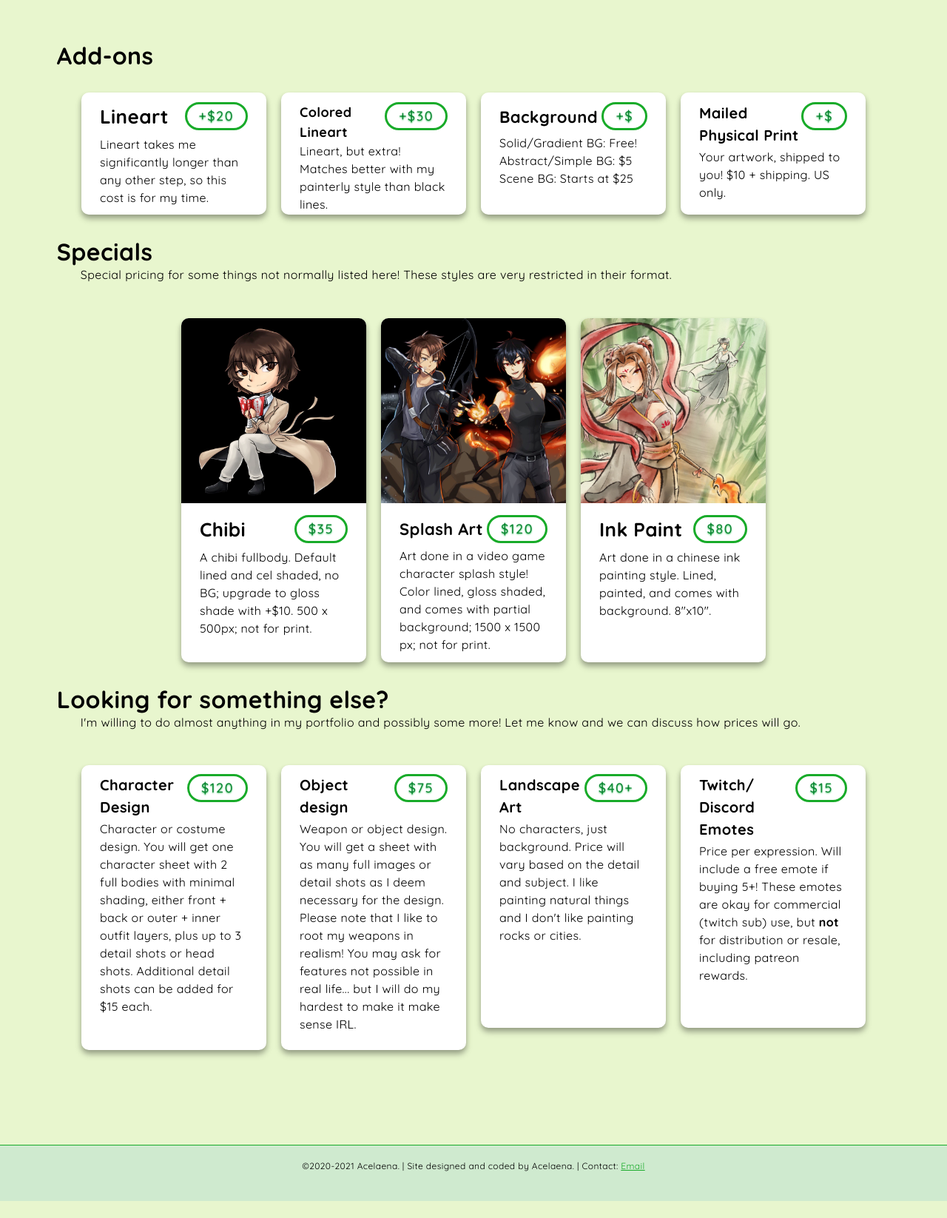
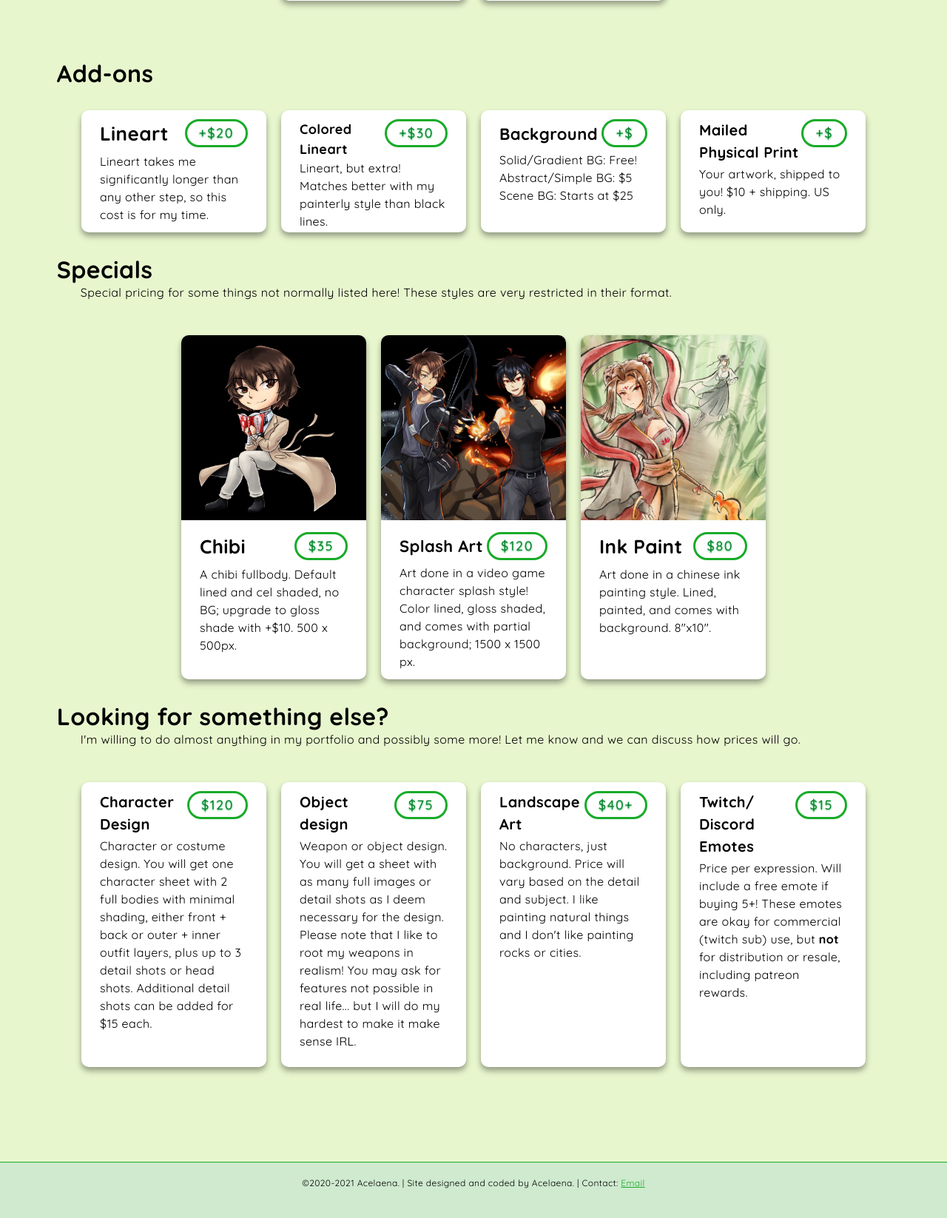
Before and after one commit to acelaena/acelaena.github.io, a PHP site: page /commissions/prices.html in a window 1280 px wide. Shown: the part 3452-5098 px from the top of the page at 74% size. Before the commit the page ends 5075 px from the top, so only its background shows below. Run offline with PHP 8.4, Linux system fonts and the light colour scheme.

Commit message:
mobileify

```diff
--- a/commissions/prices.html
+++ b/commissions/prices.html
@@ -69,7 +69,7 @@
         <h1>Commission Styles &amp; Prices</h1>
         </center>
         <br>
-        <p class="body" style="padding: 0 120px">All my prices are calculated in the following manner: base price * (sum of finish tiers + specific price).
+        <p class="body" style="padding: 0 10vw">All my prices are calculated in the following manner: base price * (sum of finish tiers + specific price).
             So for example, a cel shaded thigh up would be $15 * (1 + 0.25(t1) + 0.25(t2) + 0.3(celshade) ) = $27.
             This price does not include add-ons and additional charges like lineart, design, complexity, or rush fees. Price is by character; very simple or tiny characters may be discounted. Very large or detailed props may also warrant an additional charge.
             <br><br> Unless otherwise stated, all commissions are at an appropriate quality to print!</p>
@@ -156,7 +156,7 @@
 
         <h1>Tier 3: Roughs (+25%) </h1>
         <div class="container" style="padding: 20px 0;">
-            <div class="polaroid" style="height: 450px">
+            <div class="polaroid large1">
                 <img src="../portfolio/illustrations/thumbs/Shinobu_kocho.jpg" class="polaroid" href="../portfolio/illustrations/#~Shinobu_kocho">
                 <div class="polaroid-tab">
                     <button class="button" onclick="">+0%</button>
@@ -164,7 +164,7 @@
                     <p>Airbrushed and soft shading style, good for glowy pieces. </p>
                 </div>
             </div>
-            <div class="polaroid" style="height: 450px">
+            <div class="polaroid large1">
                 <img src="../portfolio/illustrations/thumbs/lappy.jpg" class="polaroid" href="../portfolio/illustrations/#~lappy">
                 <div class="polaroid-tab">
                     <button class="button" onclick="">+15%</button>
@@ -172,7 +172,7 @@
                     <p>Minimal blending leaves the art with a rough brushstroke texture.</p>
                 </div>
             </div>
-            <div class="polaroid" style="height: 450px">
+            <div class="polaroid large1">
                 <img src="../portfolio/illustrations/thumbs/Damian_and_Axel.jpg" class="polaroid" href="../portfolio/illustrations/#~Damian_and_Axel" >
                 <div class="polaroid-tab">
                     <button class="button" onclick="">+30%</button>
@@ -184,7 +184,7 @@
 
         <h1>Tier 4: Polish (+50%) </h1>
         <div class="container" style="padding: 20px 0;">
-            <div class="polaroid" style="height: 465px">
+            <div class="polaroid large1" >
                 <img src="../portfolio/illustrations/thumbs/Sword_of_the_Dragons.jpg" class="polaroid" href="../portfolio/illustrations/#~Sword_of_the_Dragons">
                 <div class="polaroid-tab">
                     <button class="button" onclick="">+25%</button>
@@ -192,7 +192,7 @@
                     <p>Fully rendered in my best shading style! This tier also includes special effects.</p>
                 </div>
             </div>
-            <div class="polaroid" style="height: 465px">
+            <div class="polaroid large1" >
                 <img src="../portfolio/illustrations/thumbs/Baizhu_and_Serperior.jpg" class="polaroid" >
                 <div class="polaroid-tab">
                     <button class="button" onclick="">+0%</button>
@@ -205,21 +205,21 @@
 
         <h1>Add-ons </h1>
         <div class="container" style="padding: 20px 0; min-height: 0;">
-            <div class="polaroid" style="height: 165px">
+            <div class="polaroid smol">
                 <div class="polaroid-tab">
                     <button class="button" onclick="">+$20</button>
                     <h1 style="font-size: 26px; padding-bottom: 6px;">Lineart</h1>
                     <p>Lineart takes me significantly longer than any other step, so this cost is for my time.</p>
                 </div>
             </div>
-            <div class="polaroid" style="height: 165px">
+            <div class="polaroid smol">
                 <div class="polaroid-tab">
                     <button class="button" onclick="">+$30</button>
                     <h1 style="font-size: 18px; padding-bottom: 0px">Colored Lineart</h1>
                     <p>Lineart, but extra! Matches better with my painterly style than black lines. </p>
                 </div>
             </div>
-            <div class="polaroid" style="height: 165px">
+            <div class="polaroid smol">
                 <div class="polaroid-tab">
                     <button class="button" onclick="">+$</button>
                     <h1 style="font-size: 22px; padding-bottom: 6px; padding-top: 4px">Background</h1>
@@ -229,7 +229,7 @@
                     </p>
                 </div>
             </div>
-            <div class="polaroid" style="height: 165px">
+            <div class="polaroid smol">
                 <div class="polaroid-tab">
                     <button class="button" onclick="">+$</button>
                     <h1 style="font-size: 20px; padding-bottom: 2px; ">Mailed Physical Print</h1>
@@ -244,23 +244,23 @@
             Special pricing for some things not normally listed here! These styles are very restricted in their format.
         </p>
         <div class="container" style="padding: 20px 0; min-height: 0;">
-            <div class="polaroid" style="height: 465px">
+            <div class="polaroid large1">
                 <img src="../portfolio/illustrations/thumbs/Dazai_chibi.jpg" class="polaroid" href="../portfolio/illustrations/#~Sword_of_the_Dragons">
                 <div class="polaroid-tab">
                     <button class="button" onclick="">$35</button>
                     <h1 style="font-size: 26px; padding-bottom: 6px;">Chibi</h1>
-                    <p>A chibi fullbody. Default lined and cel shaded, no BG; upgrade to gloss shade with +$10. 500 x 500px; not for print.</p>
+                    <p>A chibi fullbody. Default lined and cel shaded, no BG; upgrade to gloss shade with +$10. 500 x 500px.</p>
                 </div>
             </div>
-            <div class="polaroid" style="height: 465px">
+            <div class="polaroid large1">
                 <img src="../portfolio/illustrations/thumbs/Damian_and_Axel.jpg" class="polaroid" href="../portfolio/illustrations/#~Damian_and_Axel" >
                 <div class="polaroid-tab">
                     <button class="button" onclick="">$120</button>
                     <h1 style="font-size: 22px; padding-bottom: 7px; padding-top: 3px;">Splash Art</h1>
-                    <p>Art done in a video game character splash style! Color lined, gloss shaded, and comes with partial background; 1500 x 1500 px; not for print.</p>
+                    <p>Art done in a video game character splash style! Color lined, gloss shaded, and comes with partial background; 1500 x 1500 px.</p>
                 </div>
             </div>
-            <div class="polaroid" style="height: 465px">
+            <div class="polaroid large1">
                 <img src="../portfolio/illustrations/thumbs/Nezha.jpg" class="polaroid" >
                 <div class="polaroid-tab">
                     <button class="button" onclick="">$80</button>
@@ -276,21 +276,21 @@
             I'm willing to do almost anything in my portfolio and possibly some more! Let me know and we can discuss how prices will go.
         </p>
         <div class="container" style="padding: 20px 0; min-height: 0;">
-            <div class="polaroid" style="height: 385px">
+            <div class="polaroid large2">
                 <div class="polaroid-tab">
                     <button class="button" onclick="">$120</button>
                     <h1 style="font-size: 20px; padding-bottom: 2px;">Character Design</h1>
                     <p>Character or costume design. You will get one character sheet with 2 full bodies with minimal shading, either front + back or outer + inner outfit layers, plus up to 3 detail shots or head shots. Additional detail shots can be added for $15 each. </p>
                 </div>
             </div>
-            <div class="polaroid" style="height: 385px">
+            <div class="polaroid large2">
                 <div class="polaroid-tab">
                     <button class="button" onclick="">$75</button>
                     <h1 style="font-size: 20px; padding-bottom: 2px">Object design</h1>
                     <p>Weapon or object design. You will get a sheet with as many full images or detail shots as I deem necessary for the design. Please note that I like to root my weapons in realism! You may ask for features not possible in real life... but I will do my hardest to make it make sense IRL. </p>
                 </div>
             </div>
-            <div class="polaroid" style="height: 355px">
+            <div class="polaroid large2">
                 <div class="polaroid-tab">
                     <button class="button" onclick="">$40+</button>
                     <h1 style="font-size: 20px; padding-bottom: 2px;">Landscape Art</h1>
@@ -298,7 +298,7 @@
                     </p>
                 </div>
             </div>
-            <div class="polaroid" style="height: 355px">
+            <div class="polaroid large2">
                 <div class="polaroid-tab">
                     <button class="button" onclick="">$15</button>
                     <h1 style="font-size: 20px; padding-bottom: 2px; ">Twitch/ Discord Emotes</h1>
--- a/styles/style.css
+++ b/styles/style.css
@@ -176,6 +176,10 @@ div.polaroid {
 
 }
 
+div.polaroid.large1 { height: 550px;}
+div.polaroid.large2 { height: 285px;}
+div.polaroid.smol { height: 140px;}
+
 div.polaroid-tab {
     text-align: left;
     border-radius: 10px;
@@ -260,8 +264,11 @@ ul {
 
     /* Commissions Page */
     div.polaroid { flex: 32%; max-width: 250px; margin: 10px; height: 375px;}
-    div.polaroid-tab {padding: 5% 10%;}
-    .infobox {padding: 35pt 40pt 75pt;}
+    div.polaroid.large1 { height: 465px;}
+    div.polaroid.large2 { height: 385px;}
+    div.polaroid.smol { height: 165px;}
+    div.polaroid-tab { padding: 5% 10%;}
+    .infobox { padding: 35pt 40pt 75pt;}
 
     .infobox img{
         width: 50%;
```
